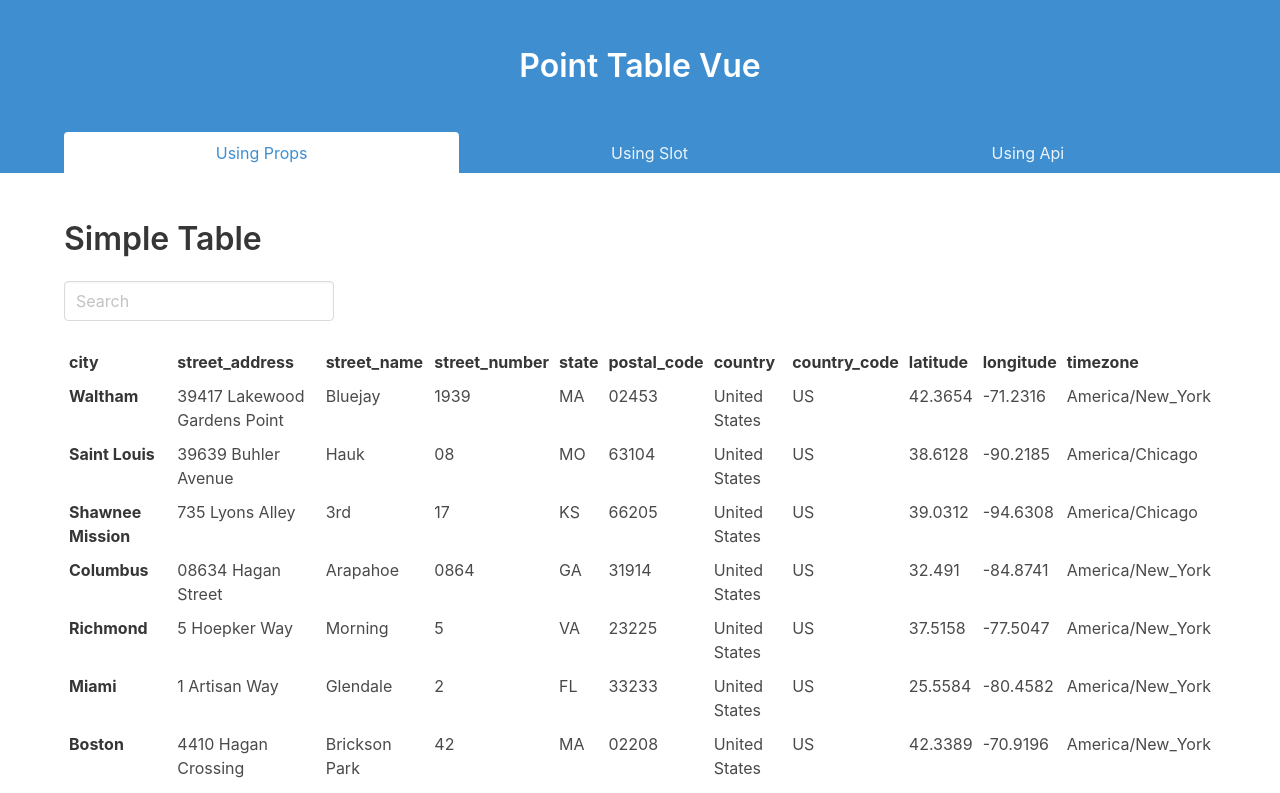
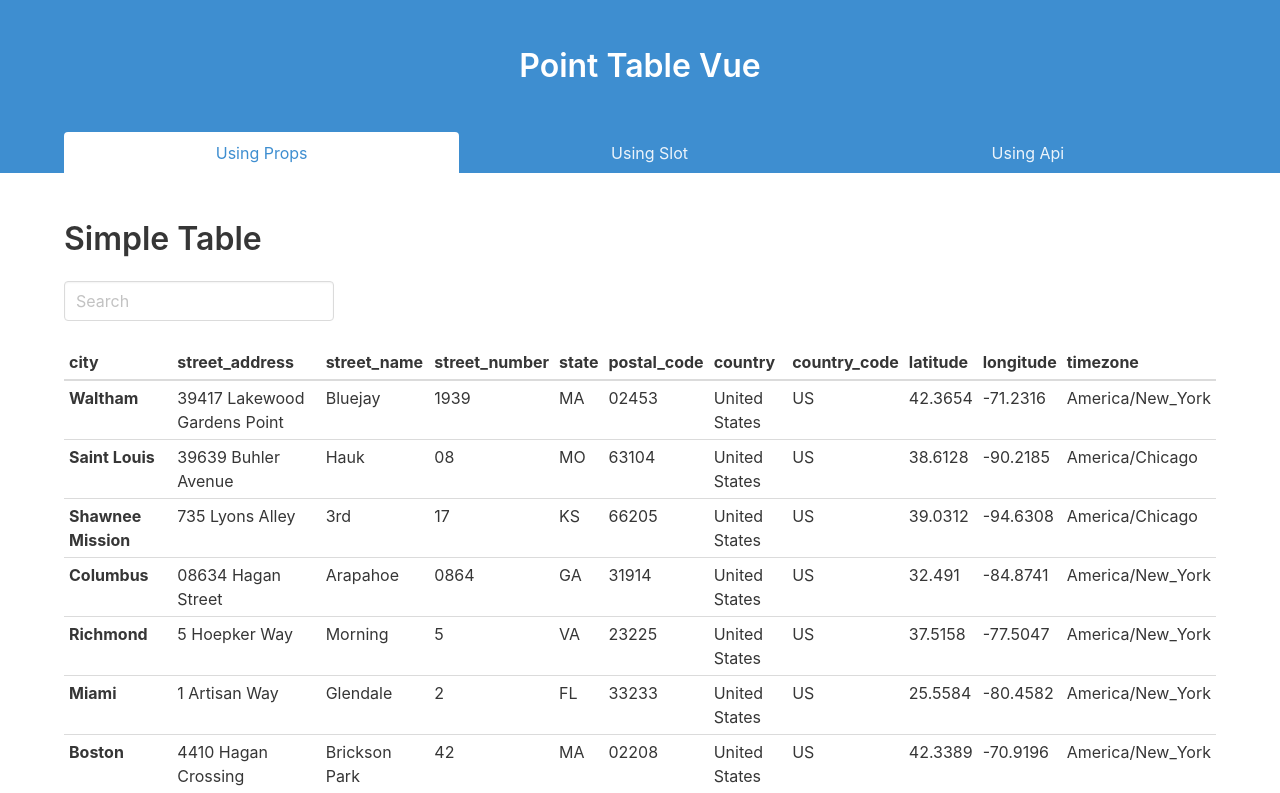
Before and after one commit to point-red/point-table-vue, a Vue app: page / in a window 1280 px wide. Shown: the top 793 px of the page. Built offline with nearby package versions, Linux system fonts and the light colour scheme.

Commit message:
add table class

```diff
--- a/src/components/PointTable.vue
+++ b/src/components/PointTable.vue
@@ -11,7 +11,7 @@
         Loading...
       </p>
     </div>
-    <table ref="mainTable">
+    <table ref="mainTable" class="table">
       <thead ref="tableHead">
         <slot name="p-head">
           <tr v-if="computedColumns">
```
